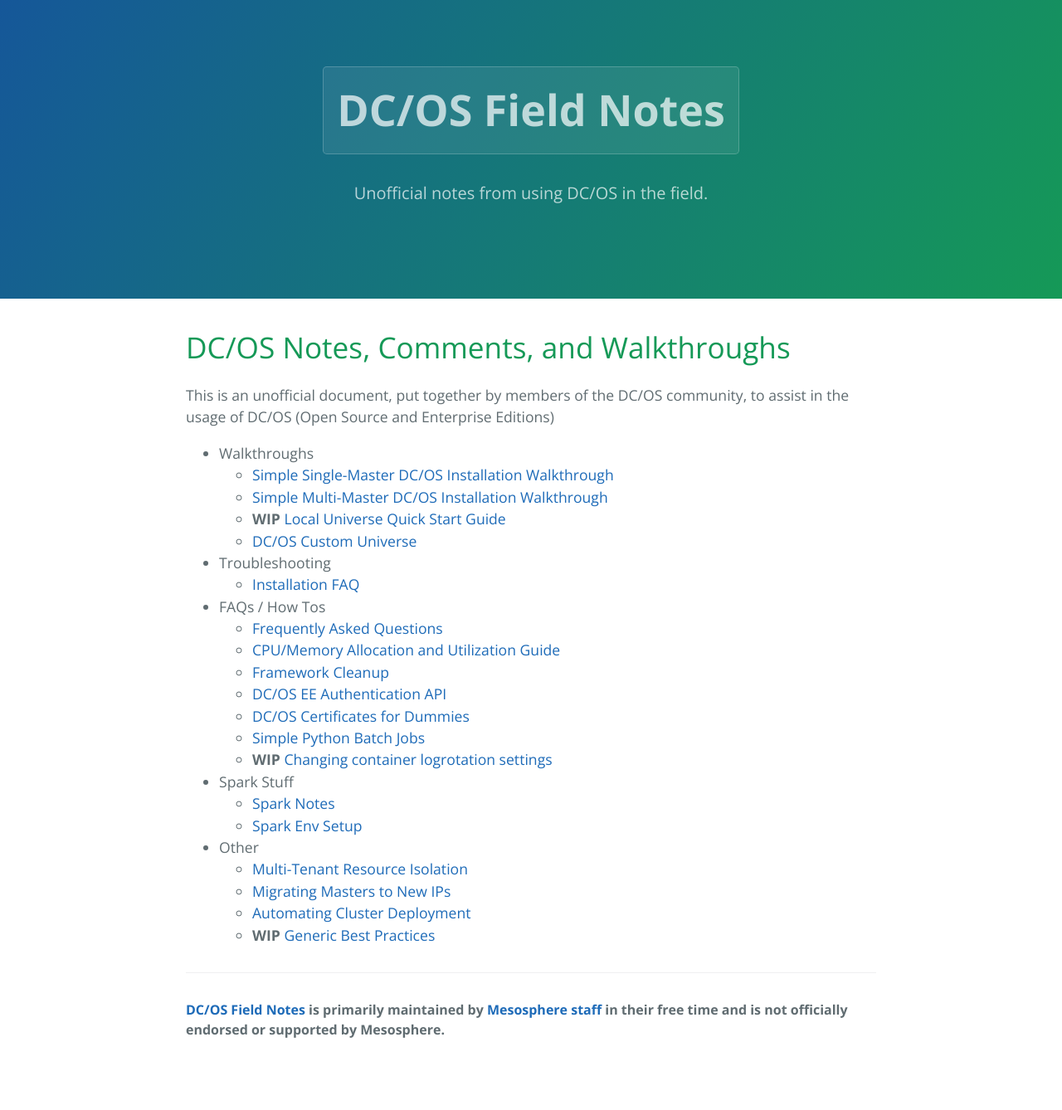
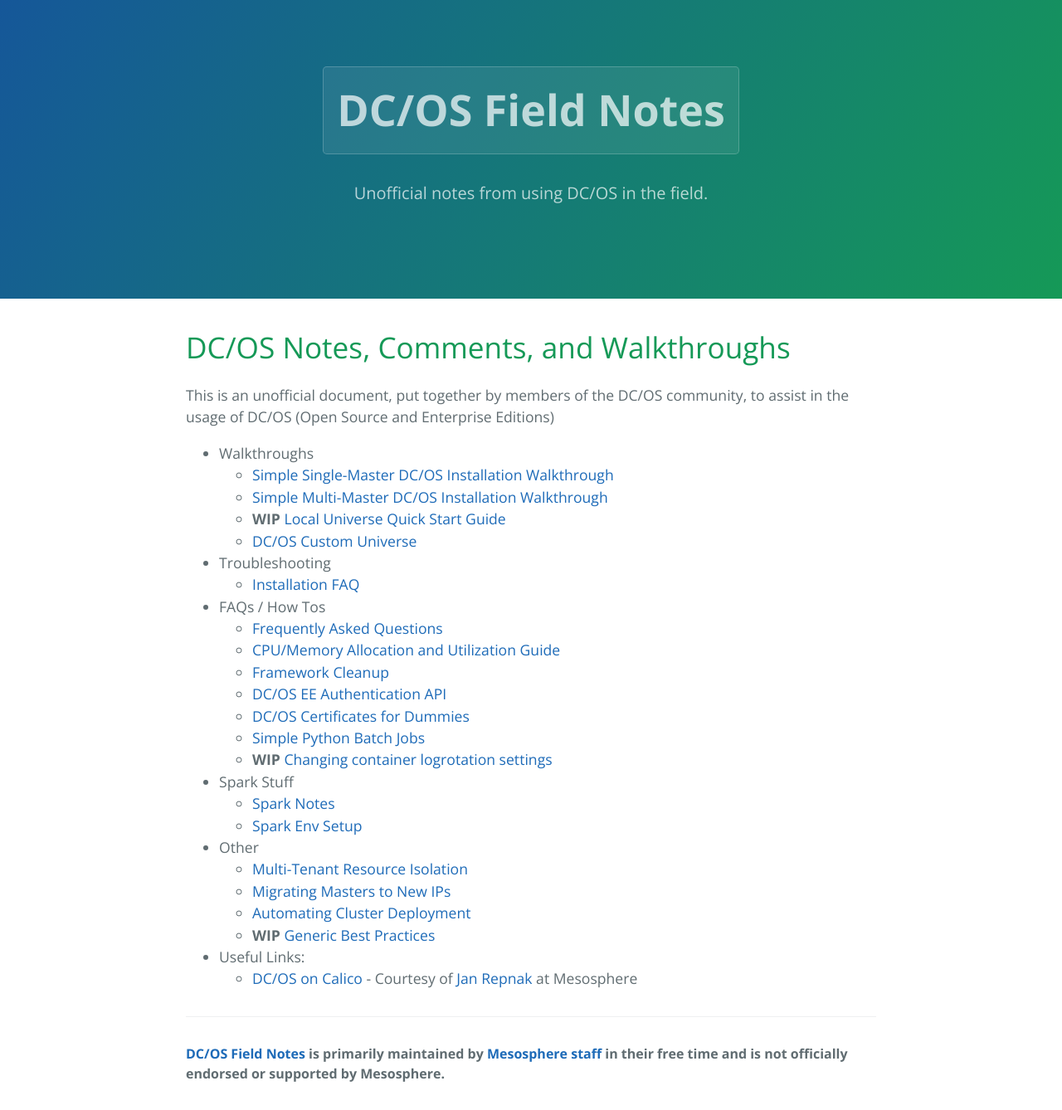
Before and after one commit to mesosphere/field-notes, a Jekyll site: the page built from docs/index.md, in a window 1280 px wide. Shown: the whole page at 83% size. Built offline with Jekyll 4.4.1, drawn with Linux system fonts in a browser that asks for light colours; our own code applies the rules of GitHub Pages for plain Markdown files; before the commit the page ends 1285 px from its top, so only the background shows below that.

Commit message:
Add link

```diff
--- a/docs/index.md
+++ b/docs/index.md
@@ -37,4 +37,7 @@ This is an unofficial document, put together by members of the DC/OS community,
     * [Automating Cluster Deployment](docs/automation.md)
     * **WIP** [Generic Best Practices](faqs/best-practices.md)
 
+* Useful Links:
+    * [DC/OS on Calico](https://github.com/jrx/dcos-calico) - Courtesy of [Jan Repnak](https://github.com/jrx) at Mesosphere
+
 <!-- Any changes made here here should also be made in index.md -->
```
Also changed, not shown: docs/readme.md.
